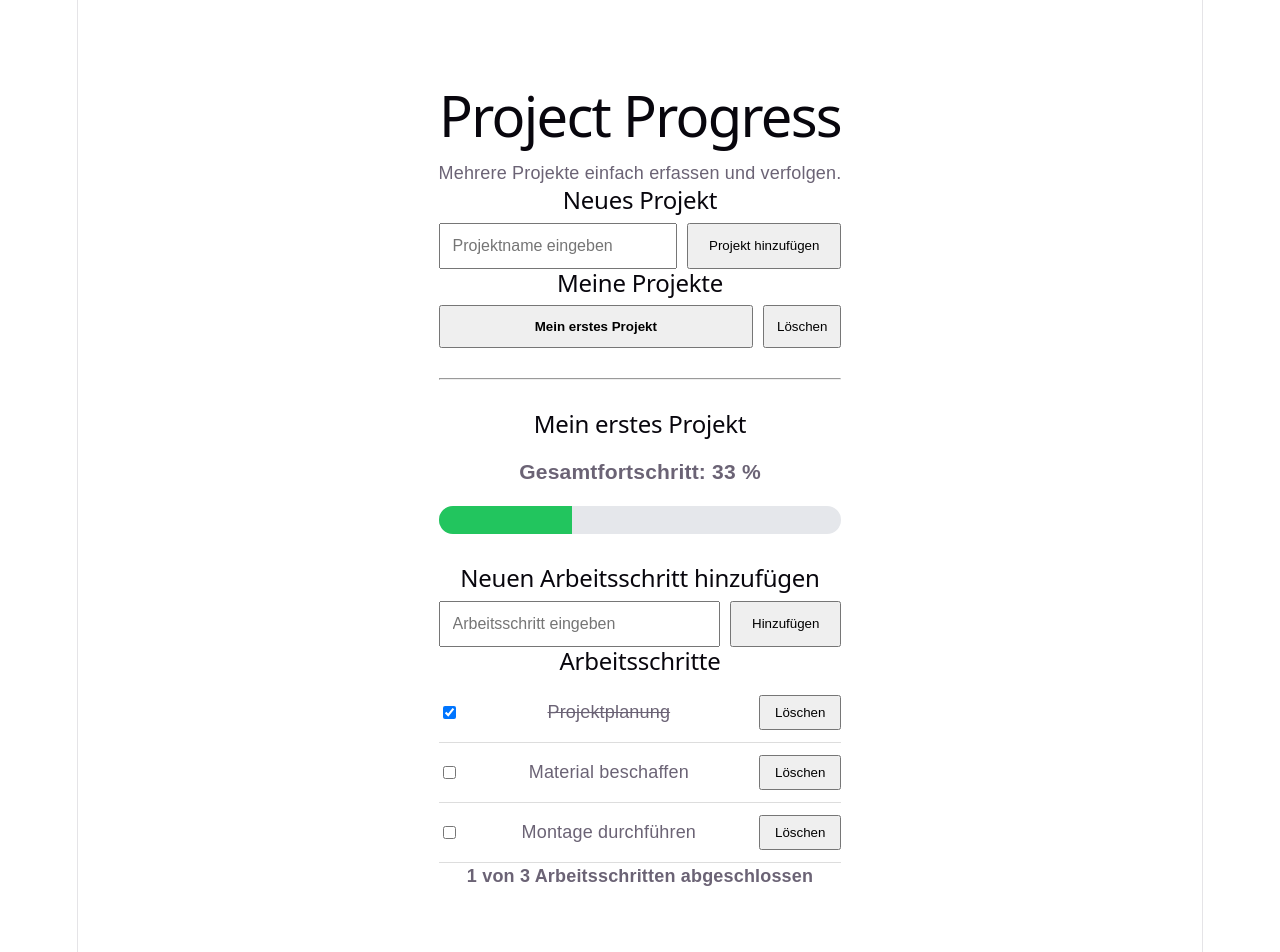
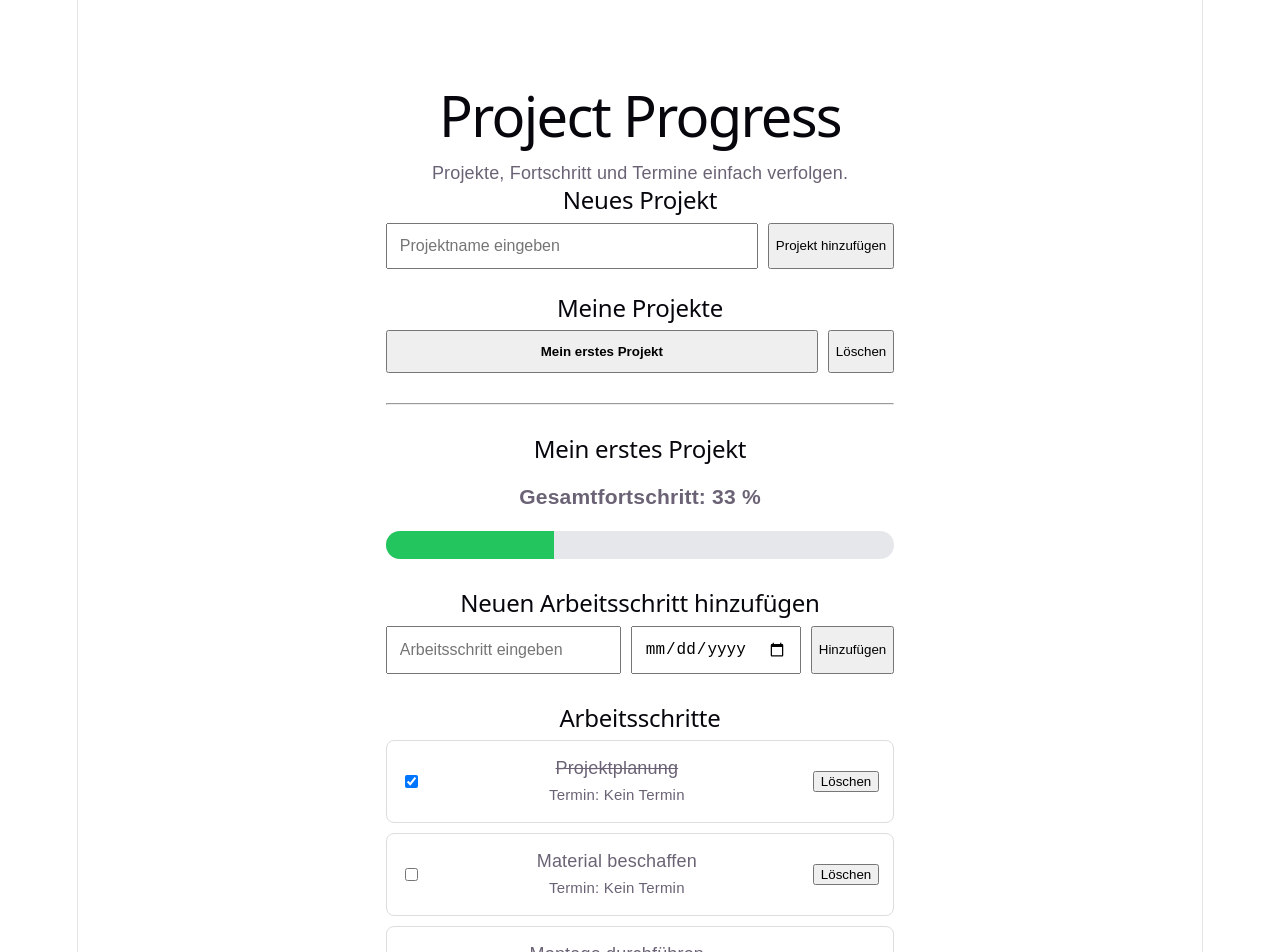
Before and after one commit to Slow409/Project-progress, a React (Vite) app: page / in a window 1280 px wide. Shown: the top 952 px of the page. Built offline with nearby package versions, Linux system fonts and the light colour scheme.

Commit message:
Add due dates and overdue tasks

```diff
--- a/src/App.jsx
+++ b/src/App.jsx
@@ -10,7 +10,15 @@ function App() {
 
     if (saved) {
 
+      try {
+
         return JSON.parse(saved)
+
+      } catch {
+
+        return []
+
+      }
 
     }
 
@@ -24,11 +32,41 @@ function App() {
 
         tasks: [
 
-          { id: 1, text: 'Projektplanung', done: true },
+          {
 
-          { id: 2, text: 'Material beschaffen', done: false },
+            id: 1,
 
-          { id: 3, text: 'Montage durchführen', done: false },
+            text: 'Projektplanung',
+
+            done: true,
+
+            dueDate: '',
+
+          },
+
+          {
+
+            id: 2,
+
+            text: 'Material beschaffen',
+
+            done: false,
+
+            dueDate: '',
+
+          },
+
+          {
+
+            id: 3,
+
+            text: 'Montage durchführen',
+
+            done: false,
+
+            dueDate: '',
+
+          },
 
         ],
 
@@ -47,6 +85,8 @@ function App() {
   const [newProjectName, setNewProjectName] = useState('')
 
   const [newTask, setNewTask] = useState('')
+
+  const [newDueDate, setNewDueDate] = useState('')
 
   useEffect(() => {
 
@@ -76,13 +116,7 @@ function App() {
 
     }
 
-    setProjects((currentProjects) => [
-
-      ...currentProjects,
-
-      newProject,
-
-    ])
+    setProjects((current) => [...current, newProject])
 
     setSelectedProjectId(newProject.id)
 
@@ -92,17 +126,17 @@ function App() {
 
   const deleteProject = (projectId) => {
 
-    const remainingProjects = projects.filter(
+    const remaining = projects.filter(
 
       (project) => project.id !== projectId
 
     )
 
-    setProjects(remainingProjects)
+    setProjects(remaining)
 
     if (selectedProjectId === projectId) {
 
-      setSelectedProjectId(remainingProjects[0]?.id ?? null)
+      setSelectedProjectId(remaining[0]?.id ?? null)
 
     }
 
@@ -114,9 +148,9 @@ function App() {
 
     if (!text || !selectedProject) return
 
-    setProjects((currentProjects) =>
+    setProjects((current) =>
 
-      currentProjects.map((project) =>
+      current.map((project) =>
 
         project.id === selectedProjectId
 
@@ -136,6 +170,8 @@ function App() {
 
                   done: false,
 
+                  dueDate: newDueDate,
+
                 },
 
               ],
@@ -150,13 +186,15 @@ function App() {
 
     setNewTask('')
 
+    setNewDueDate('')
+
   }
 
   const toggleTask = (taskId) => {
 
-    setProjects((currentProjects) =>
+    setProjects((current) =>
 
-      currentProjects.map((project) =>
+      current.map((project) =>
 
         project.id === selectedProjectId
 
@@ -186,9 +224,9 @@ function App() {
 
   const deleteTask = (taskId) => {
 
-    setProjects((currentProjects) =>
+    setProjects((current) =>
 
-      currentProjects.map((project) =>
+      current.map((project) =>
 
         project.id === selectedProjectId
 
@@ -207,6 +245,32 @@ function App() {
           : project
 
       )
+
+    )
+
+  }
+
+  const isOverdue = (task) => {
+
+    if (!task.dueDate || task.done) return false
+
+    const today = new Date()
+
+    today.setHours(0, 0, 0, 0)
+
+    const due = new Date(`${task.dueDate}T00:00:00`)
+
+    return due < today
+
+  }
+
+  const formatDate = (date) => {
+
+    if (!date) return 'Kein Termin'
+
+    return new Date(`${date}T00:00:00`).toLocaleDateString(
+
+      'de-DE'
 
     )
 
@@ -234,7 +298,7 @@ function App() {
 
         fontFamily: 'Arial, sans-serif',
 
-        maxWidth: '800px',
+        maxWidth: '850px',
 
         margin: '40px auto',
 
@@ -246,11 +310,23 @@ function App() {
 
       <h1>Project Progress</h1>
 
-      <p>Mehrere Projekte einfach erfassen und verfolgen.</p>
+      <p>Projekte, Fortschritt und Termine einfach verfolgen.</p>
 
       <h2>Neues Projekt</h2>
 
-      <div style={{ display: 'flex', gap: '10px' }}>
+      <div
+
+        style={{
+
+          display: 'flex',
+
+          gap: '10px',
+
+          marginBottom: '25px',
+
+        }}
+
+      >
 
         <input
 
@@ -284,19 +360,7 @@ function App() {
 
         />
 
-        <button
-
-          onClick={addProject}
-
-          style={{
-
-            padding: '12px 20px',
-
-            cursor: 'pointer',
-
-          }}
-
-        >
+        <button onClick={addProject}>
 
           Projekt hinzufügen
 
@@ -340,8 +404,6 @@ function App() {
 
               padding: '12px',
 
-              cursor: 'pointer',
-
               fontWeight:
 
                 project.id === selectedProjectId
@@ -358,19 +420,7 @@ function App() {
 
           </button>
 
-          <button
-
-            onClick={() => deleteProject(project.id)}
-
-            style={{
-
-              padding: '12px',
-
-              cursor: 'pointer',
-
-            }}
-
-          >
+          <button onClick={() => deleteProject(project.id)}>
 
             Löschen
 
@@ -430,7 +480,21 @@ function App() {
 
           <h2>Neuen Arbeitsschritt hinzufügen</h2>
 
-          <div style={{ display: 'flex', gap: '10px' }}>
+          <div
+
+            style={{
+
+              display: 'grid',
+
+              gridTemplateColumns: '1fr auto auto',
+
+              gap: '10px',
+
+              marginBottom: '30px',
+
+            }}
+
+          >
 
             <input
 
@@ -444,17 +508,9 @@ function App() {
 
               }
 
-              onKeyDown={(event) => {
-
-                if (event.key === 'Enter') addTask()
-
-              }}
-
               placeholder="Arbeitsschritt eingeben"
 
               style={{
-
-                flex: 1,
 
                 padding: '12px',
 
@@ -464,19 +520,29 @@ function App() {
 
             />
 
-            <button
+            <input
 
-              onClick={addTask}
+              type="date"
+
+              value={newDueDate}
+
+              onChange={(event) =>
+
+                setNewDueDate(event.target.value)
+
+              }
 
               style={{
 
-                padding: '12px 20px',
+                padding: '12px',
 
-                cursor: 'pointer',
+                fontSize: '16px',
 
               }}
 
-            >
+            />
+
+            <button onClick={addTask}>
 
               Hinzufügen
 
@@ -492,7 +558,11 @@ function App() {
 
           )}
 
-          {selectedProject.tasks.map((task) => (
+          {selectedProject.tasks.map((task) => {
+
+            const overdue = isOverdue(task)
+
+            return (
 
               <div
 
@@ -506,9 +576,17 @@ function App() {
 
                   gap: '15px',
 
-                padding: '12px 0',
+                  padding: '14px',
 
-                borderBottom: '1px solid #ddd',
+                  marginBottom: '10px',
+
+                  border: overdue
+
+                    ? '2px solid #dc2626'
+
+                    : '1px solid #ddd',
+
+                  borderRadius: '8px',
 
                 }}
 
@@ -524,11 +602,11 @@ function App() {
 
                 />
 
-              <span
+                <div style={{ flex: 1 }}>
+
+                  <div
 
                     style={{
-
-                  flex: 1,
 
                       textDecoration: task.done
 
@@ -542,21 +620,39 @@ function App() {
 
                     {task.text}
 
-              </span>
+                  </div>
 
-              <button
+                  <small>
 
-                onClick={() => deleteTask(task.id)}
+                    Termin: {formatDate(task.dueDate)}
+
+                  </small>
+
+                  {overdue && (
+
+                    <div
 
                       style={{
 
-                  padding: '8px 14px',
+                        color: '#dc2626',
 
-                  cursor: 'pointer',
+                        fontWeight: 'bold',
+
+                        marginTop: '4px',
 
                       }}
 
                     >
+
+                      Überfällig
+
+                    </div>
+
+                  )}
+
+                </div>
+
+                <button onClick={() => deleteTask(task.id)}>
 
                   Löschen
 
@@ -564,13 +660,19 @@ function App() {
 
               </div>
 
-          ))}
+            )
 
-          <p style={{ fontWeight: 'bold' }}>
+          })}
+
+          <p>
+
+            <strong>
 
               {completedTasks} von {totalTasks} Arbeitsschritten
 
               abgeschlossen
+
+            </strong>
 
           </p>
 
```
Lines whose indentation alone changed are shown as unchanged.
